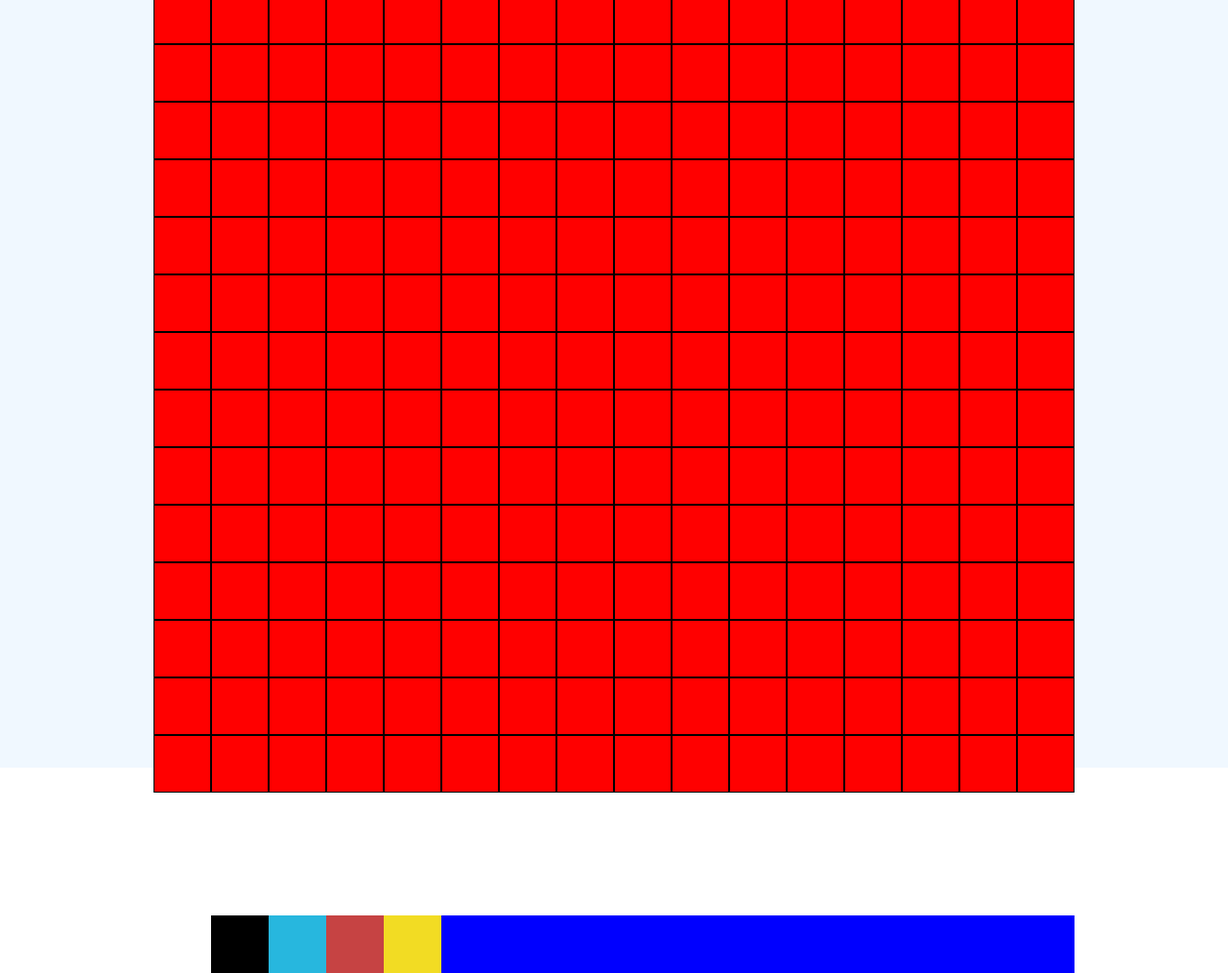
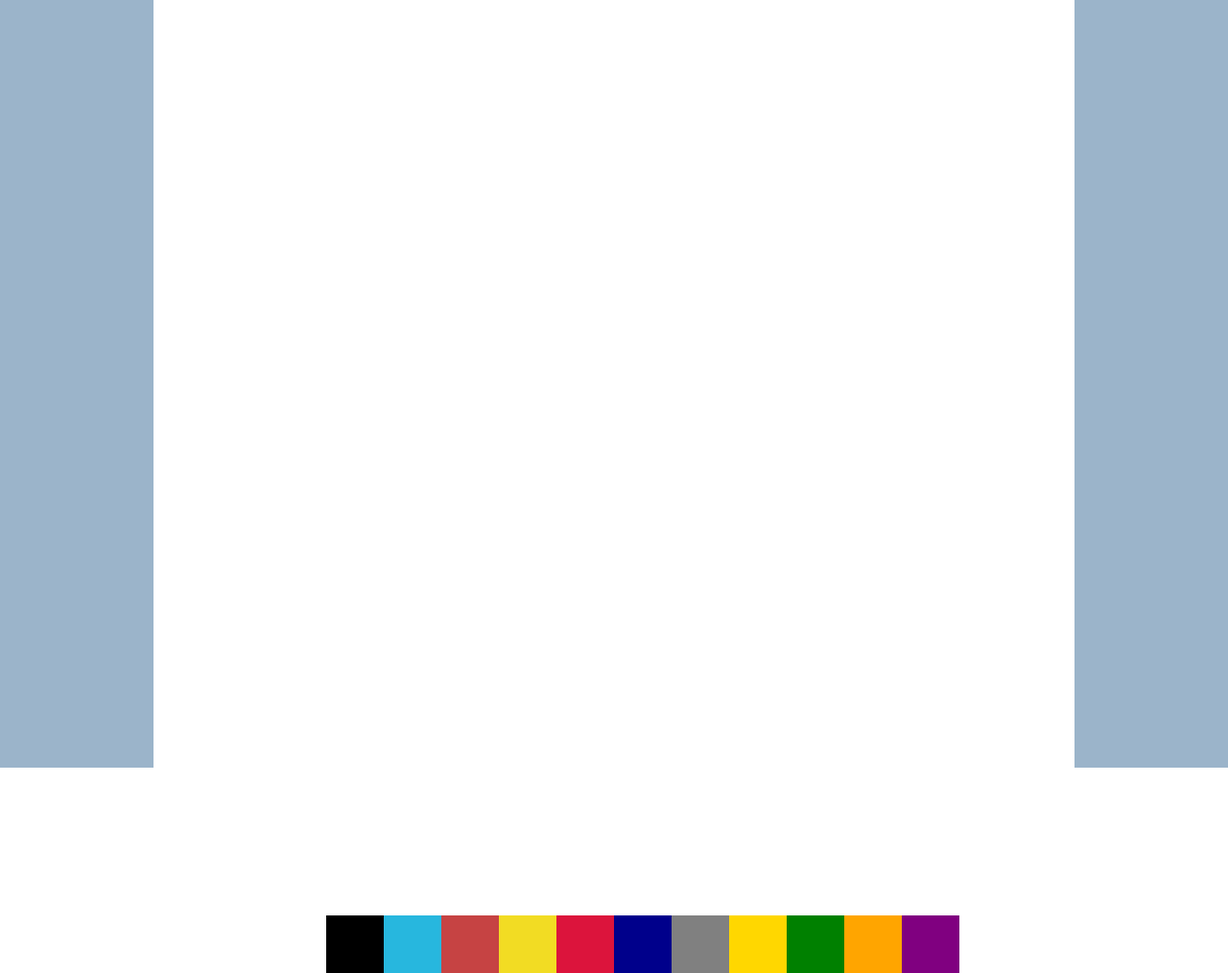
Before and after one commit to AcesTV/etch-a-sketch, a plain HTML site: page index.html in a window 1280 px wide. Shown: the whole page at 96% size. Drawn offline with Linux system fonts and the light colour scheme.

Commit message:
grid cells + color picker + function to change color

```diff
--- a/index.html
+++ b/index.html
@@ -15,11 +15,18 @@
         <div id="grid"></div>
 
         <div id="colorPicker">
-            <div class="colors" id="colorWhite"></div>
-            <div class="colors" id="colorBlack"></div>
-            <div class="colors" id="colorBlue"></div>
-            <div class="colors" id="colorRed"></div>
-            <div class="colors" id="colorYellow"></div>
+            <div class="colors colorWhite" onclick="changeColorPick('white')"></div>
+            <div class="colors colorBlack" onclick="changeColorPick('black')"></div>
+            <div class="colors colorBlue" onclick="changeColorPick('blue')"></div>
+            <div class="colors colorRed" onclick="changeColorPick('red')"></div>
+            <div class="colors colorYellow" onclick="changeColorPick('yellow')"></div>
+            <div class="colors colorCrimson" onclick="changeColorPick('crimson')"></div>
+            <div class="colors colorDarkblue" onclick="changeColorPick('darkblue')"></div>
+            <div class="colors colorGray" onclick="changeColorPick('gray')"></div>
+            <div class="colors colorGold" onclick="changeColorPick('gold')"></div>
+            <div class="colors colorGreen" onclick="changeColorPick('green')"></div>
+            <div class="colors colorOrange" onclick="changeColorPick('orange')"></div>
+            <div class="colors colorPurple" onclick="changeColorPick('purple')"></div>
         </div>
     </div>
 </body>
--- a/script.js
+++ b/script.js
@@ -3,17 +3,6 @@ console.log(grid);
 
 let lines = 16;
 let rows = lines;
-
-for (let i = 0; i < lines; ++i) {
-    let line = document.createElement("div");
-    line.classList.add("line");
-    for (let i = 0; i < rows; ++i) {
-        let row = document.createElement("div");
-        row.classList.add("cell");
-        line.appendChild(row);
-    }
-    grid.appendChild(line);
-}
 
 function changeWidth() {
     let x = document.querySelectorAll(".cell");
@@ -25,4 +14,47 @@ function changeWidth() {
     }
 }
 
-changeWidth();
+function createGrid() {
+    for (let i = 0; i < lines; ++i) {
+        let line = document.createElement("div");
+        line.classList.add("line");
+        for (let i = 0; i < rows; ++i) {
+            let row = document.createElement("div");
+            row.classList.add("cell");
+            line.appendChild(row);
+        }
+        grid.appendChild(line);
+    }
+
+    changeWidth();
+}
+
+
+createGrid();
+
+
+
+let mouseDown = false
+document.body.onmousedown = () => (mouseDown = true)
+document.body.onmouseup = () => (mouseDown = false)
+
+let color = "white";
+
+function changeColorPick(colorPicked) {
+    color = colorPicked;
+}
+
+function changeColorCell(e) {
+    if (e.type == 'mouseover' && !mouseDown) return
+    console.log(e);
+    console.log(color);
+    e.target.style.backgroundColor = color;
+}
+
+const cells = document.querySelectorAll(".cell");
+cells.forEach(item => {
+    item.addEventListener('mouseover', changeColorCell)
+})
+cells.forEach(item => {
+    item.addEventListener('mousedown', changeColorCell)
+})
--- a/style.css
+++ b/style.css
@@ -15,7 +15,7 @@ body {
     display: flex;
     height: 100%;
     width: 100%;
-    background-color: aliceblue;
+    background-color: rgb(155, 180, 202);
     justify-content: center;
     align-items: center;
     flex-direction: column;
@@ -35,16 +35,16 @@ body {
 
 
 .cell {
-    border: 1px solid black;
-    background-color: red;
+    /*border: 1px solid black;*/
+    background-color: rgb(255, 255, 255);
 }
 
 #colorPicker {
     display: flex;
+    justify-content: center;
     margin-top: 128px;
     width: 960px;
     height: 60px;
-    background-color: blue;
 }
 
 .colors {
@@ -52,22 +52,50 @@ body {
     height: 60px;
 }
 
-#colorWhite {
+.colorWhite {
     background-color: white;
 }
 
-#colorBlack {
+.colorBlack {
     background-color: black;
 }
 
-#colorBlue {
+.colorBlue {
     background-color: #27b7de;
 }
 
-#colorRed {
+.colorRed {
     background-color: #c64343;
 }
 
-#colorYellow {
+.colorYellow {
     background-color: #f2dc23;
 }
+
+.colorCrimson {
+    background-color: crimson;
+}
+
+.colorDarkblue {
+    background-color: darkblue;
+}
+
+.colorGray {
+    background-color: gray;
+}
+
+.colorGold {
+    background-color: gold;
+}
+
+.colorGreen {
+    background-color: green;
+}
+
+.colorOrange {
+    background-color: orange;
+}
+
+.colorPurple {
+    background-color: purple;
+}
```
